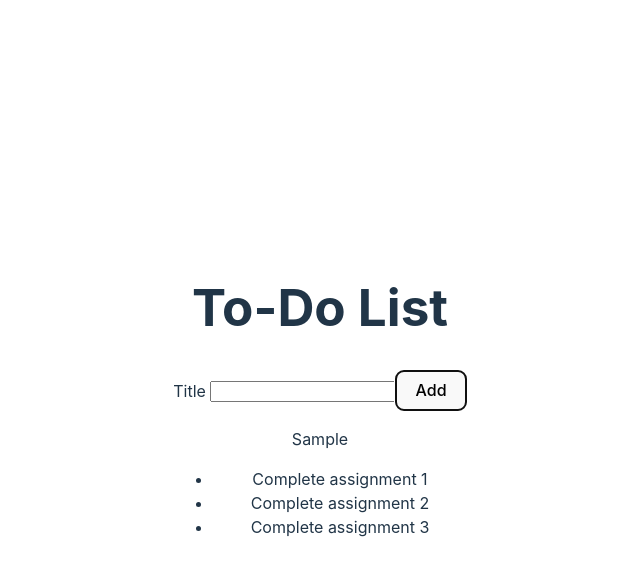
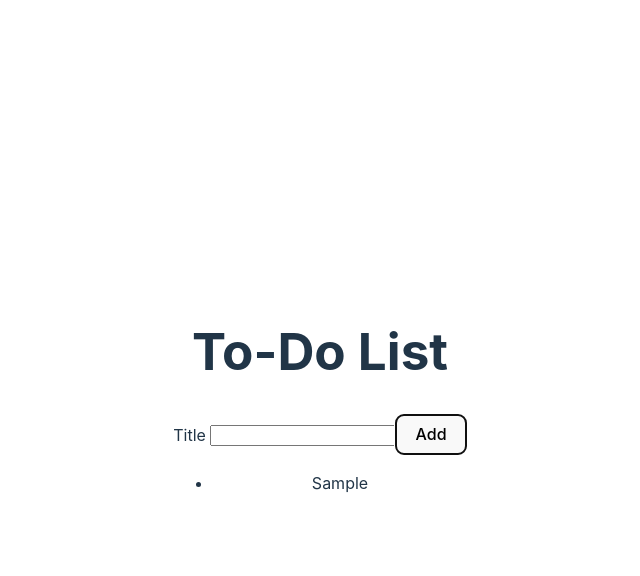
Before and after one commit to zeroban/react-todo, a React (Vite) app: page / in a window 1280 px wide. Both pictures are taken after typing "Sample" into the empty fields and a click on the button "Add". Shown: the top 576 px of the page, without its empty margins (320-960 px from the left). Built offline with nearby package versions, Linux system fonts and the light colour scheme.

Commit message:
Week 4 assignment

```diff
--- a/src/AddTodoForm.jsx
+++ b/src/AddTodoForm.jsx
@@ -1,22 +1,28 @@
-function AddTodoForm(props) {
+import { useState } from "react";
+
+function AddTodoForm({onAddTodo}) {
+
+  const [todoTitle, setTodoTitle] = useState("");
+
+  function handleTitleChange(event) {
+    const newTodoTitle = event.target.value; // pulls the current value in the input box
+    setTodoTitle(newTodoTitle); //updates the state
+  }
+
   function handleAddTodo(event) {
     event.preventDefault(); // Prevent default form submit behavior
-
-    // Retrieve the value of the "title"
-    const todoTitle = event.target.title.value;
-
-    console.log(todoTitle);
-
-    props.onAddTodo(todoTitle);
-
-    // clears the form input
-    event.target.reset();
+    onAddTodo({ title: todoTitle, id: Date.now() }); // will pass an object and the unique id (using Date.now() for the time being later on will update)
+    console.log(todoTitle); // logging the value to the console
+    setTodoTitle("");
   }
 
   return (
     <form onSubmit={handleAddTodo}>
       <label htmlFor="todoTitle">Title </label>
-      <input type="text" id="todoTitle" name="title" />
+      <input type="text" id="todoTitle" name="title"
+      value={todoTitle} // Binds the state to the input box
+      onChange={handleTitleChange} // binds the handleTitleChange function to the input
+      />
       <button type="submit">Add</button>
     </form>
   );
--- a/src/App.jsx
+++ b/src/App.jsx
@@ -11,9 +11,14 @@
 
 
 function App() {
-  const [count, setCount] = useState(0)
 
-  const [newTodo, setNewTodo] = useState('');
+    // the "todoList" will hold the array of todos and the "setTodoList" will update the state when we add or manipulate the todos
+  const [todoList, setTodoList] = useState([]);
+
+  function addTodo(newTodo) {
+    setTodoList((prevTodos) => [...prevTodos, newTodo]);
+
+  }
 
 {/* THis is how you add a comment. Also imported TodoList */}
 
@@ -21,12 +26,10 @@
     <>
       <h1>To-Do List</h1>
 
-      <AddTodoForm onAddTodo={setNewTodo}/>
+      <AddTodoForm onAddTodo={addTodo}/> {/* will pass the addTodo function as a prop */}
 
-
-      <p>{newTodo}</p>
-
-      <TodoList />
+      { /* Passed the todoList state as a prop to the TodoList compnent */ }
+      <TodoList todoList={todoList} />
     </>
   );
 }
--- a/src/TodoList.jsx
+++ b/src/TodoList.jsx
@@ -1,22 +1,8 @@
 import TodoListItem from "./TodoListItem";
 
-// Created an array of objects
-const todoList = [
-    {
-      id:1,
-      title: "Complete assignment 1"
-    },
-    {
-      id:2,
-      title: "Complete assignment 2"
-    },
-    {
-      id:3,
-      title: "Complete assignment 3"
-    }
-  ];
 
-function TodoList () {
+// updated function to accept props
+function TodoList ({todoList}) {
     return (
     <div>
         <ul>
--- a/src/TodoListItem.jsx
+++ b/src/TodoListItem.jsx
@@ -1,9 +1,7 @@
-function TodoListItem (props) {
+function TodoListItem ({todo}) {
     // multiple-line return statement
     return (
-        <div>
-          <li> {props.todo.title} </li>
-        </div>
+          <li> {todo.title} </li>
       );
 
 }
```
